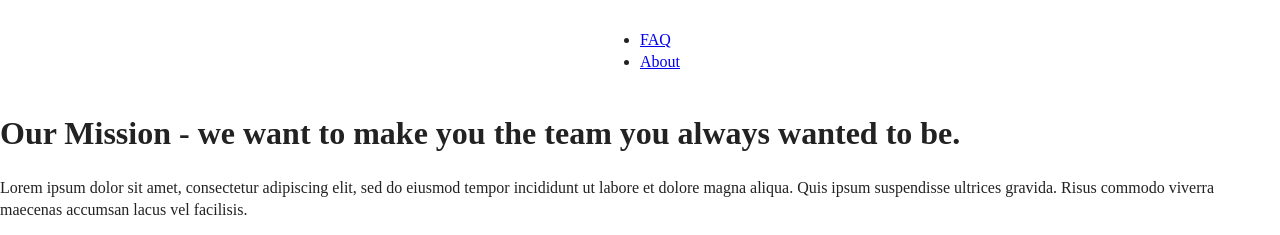
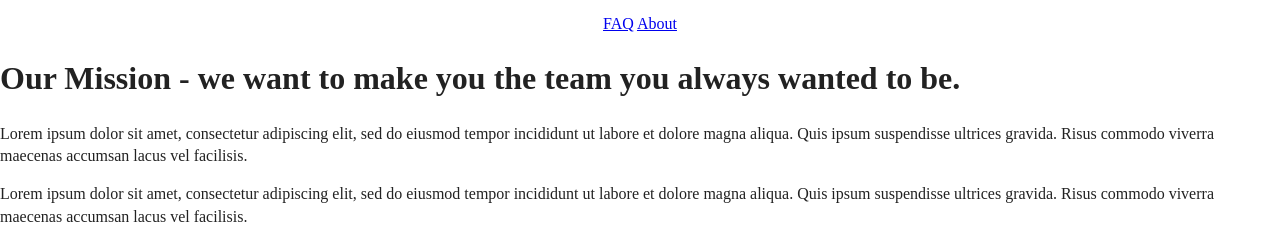
Before and after one commit to djrdeveloper/206-unplugged, a website: page about/index.html in a window 1280 px wide. Shown: the part 45-280 px from the top of the page. Drawn offline with Linux system fonts and the light colour scheme.

Commit message:
HTML LAyout Shell ULs Removed

```diff
--- a/about/index.html
+++ b/about/index.html
@@ -28,10 +28,8 @@
       <a href="#"><img src="" alt="unplugged logo"></a>
       <div class="header-divider"><hr></div>
       <nav>
-        <ul>
-          <li><a href="../faq/index.html" target="_blank">FAQ</a></li>
-          <li><a href="../about/index.html" target="_blank">About</a></li>
-        </ul>
+        <a href="../faq/index.html" target="_blank">FAQ</a>
+        <a href="../about/index.html" target="_blank">About</a>
       </nav>
     </div>
     </header>
```
Also changed, not shown: faq/index.html (+2 -4 lines).
